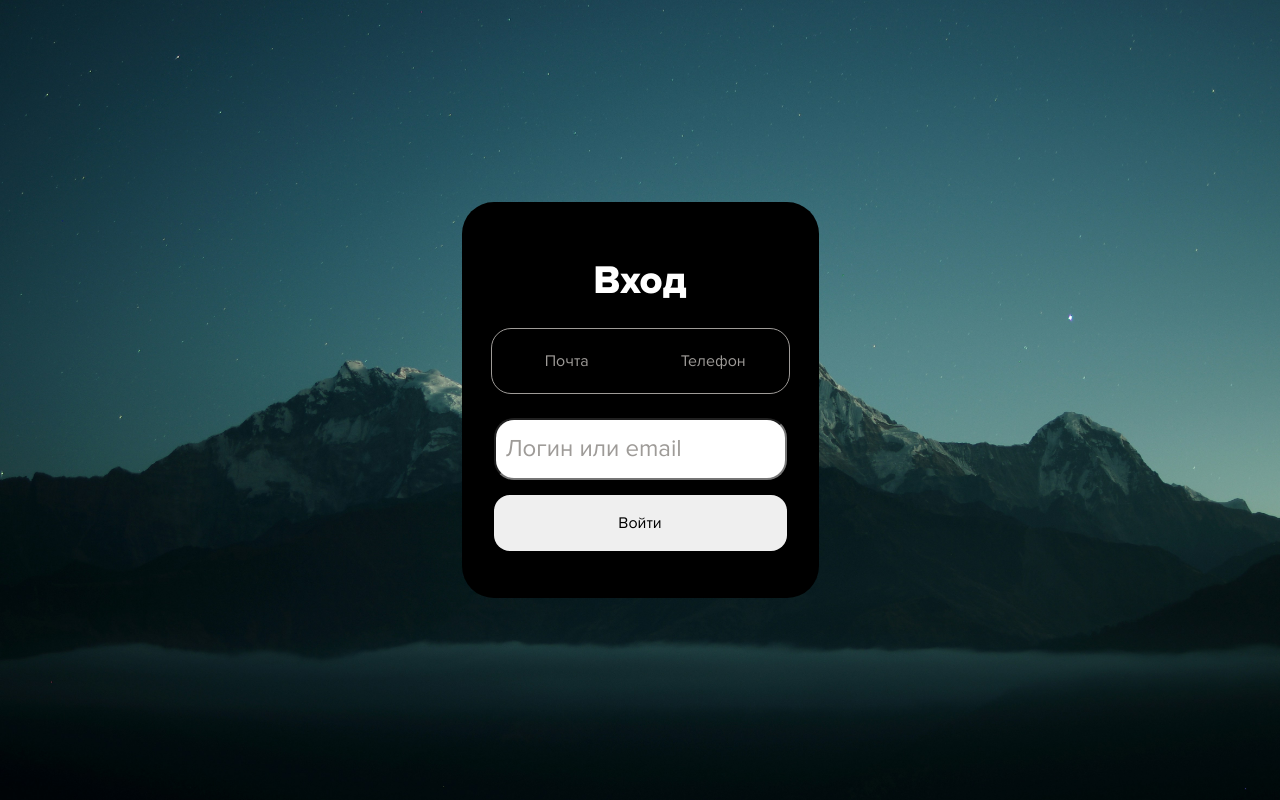
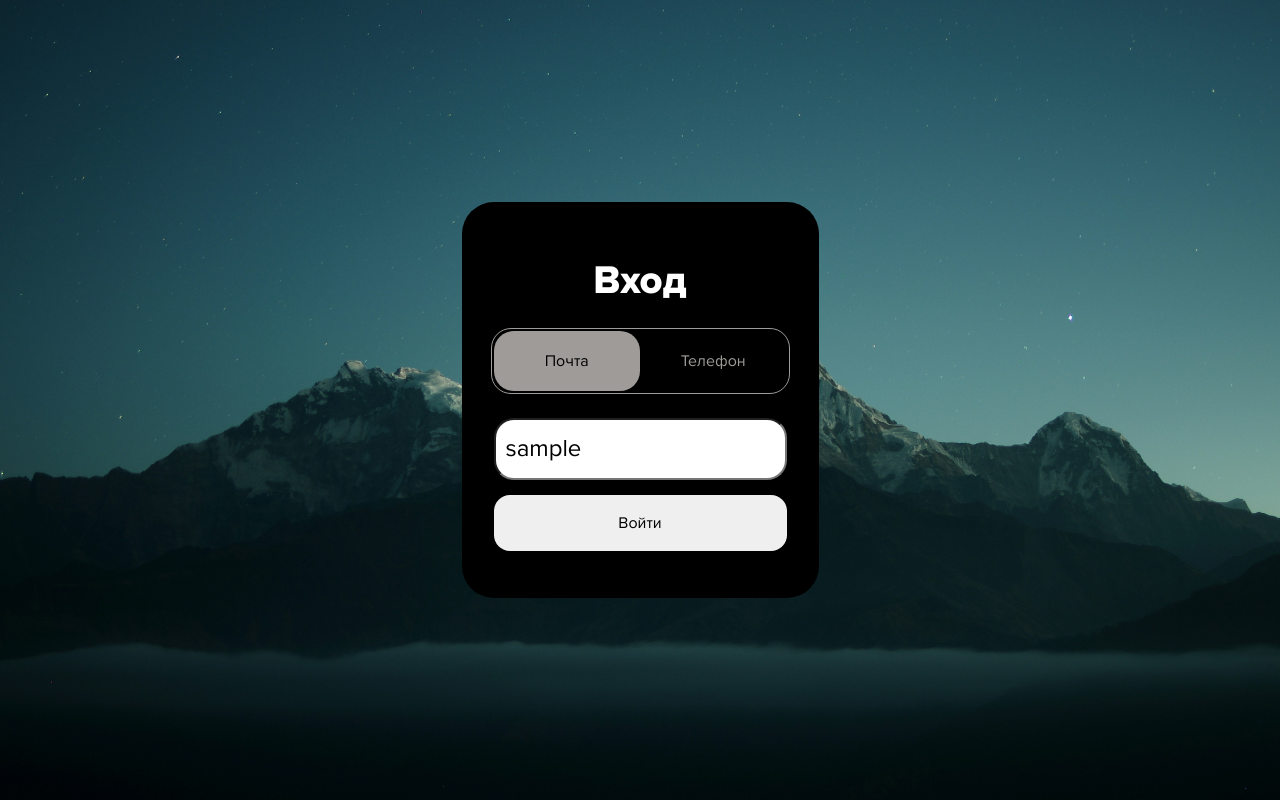
Before and after one commit to lalakuQ/taxi.service, a Django app: template core/templates/core/login.html in a window 1280 px wide. Run offline with Django 5.2, Linux system fonts and the light colour scheme; the template is opened without the code that fills it: most values are stand-ins (such as "Sample title", 1, 10 or a date in 2020).

Commit message:
Add login func

```diff
--- a/core/models.py
+++ b/core/models.py
@@ -6,6 +6,7 @@ from django.db import models
 
 class CustomUser(AbstractUser):
     username = models.CharField(max_length=100, unique=True)
+    phone = models.CharField()
     email = models.EmailField(blank=True, unique=True)
     password = models.CharField(max_length=32)
 
--- a/core/static/core/css/style.css
+++ b/core/static/core/css/style.css
@@ -480,7 +480,8 @@ textarea{
     cursor: pointer;
 }
 .auth-option-active{
-    background: #9e9b98;
+    background: #9e9b98 !important;
+    color: #000 !important;
 }
 .auth-input{
     display: flex;
--- a/core/templates/core/login.html
+++ b/core/templates/core/login.html
@@ -14,14 +14,14 @@
             <div class="auth-inner-section">
                 <h1>Вход</h1>
                 <div class="auth-option">
-                    <button id="auth-email">Почта</button>
+                    <button id="auth-email" class="auth-option-active" value="clicked">Почта</button>
                     <button id="auth-phone">Телефон</button>
                 </div>
                 <div class="auth-input">
-                    <input placeholder="Логин или email"></input>
+                    <input type="text" required="true" name="user_login" value="{{current_user_login}}" placeholder="Логин или email"></input>
                 </div>
                 <div class="auth-wrap-btn">
-                    <button class="auth-btn">Войти</button>
+                    <button class="auth-btn" type="submit">Войти</button>
                 </div>
             </div>
         </div>
```
Also changed, not shown: core/forms.py (+3 -5 lines), core/views.py (+27 -13 lines).
